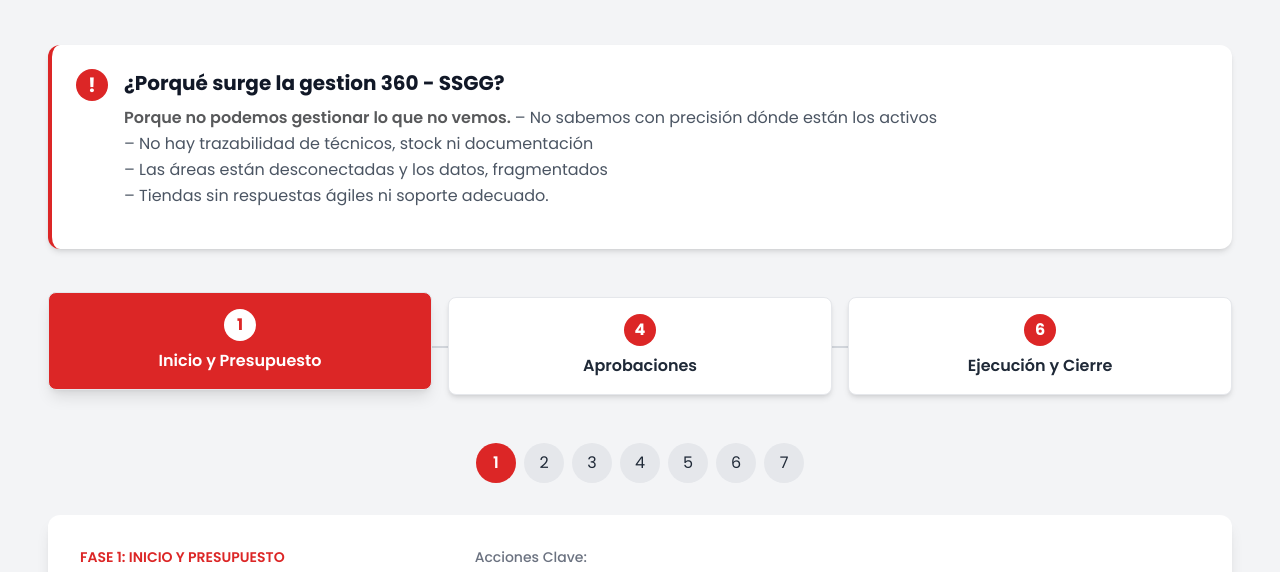
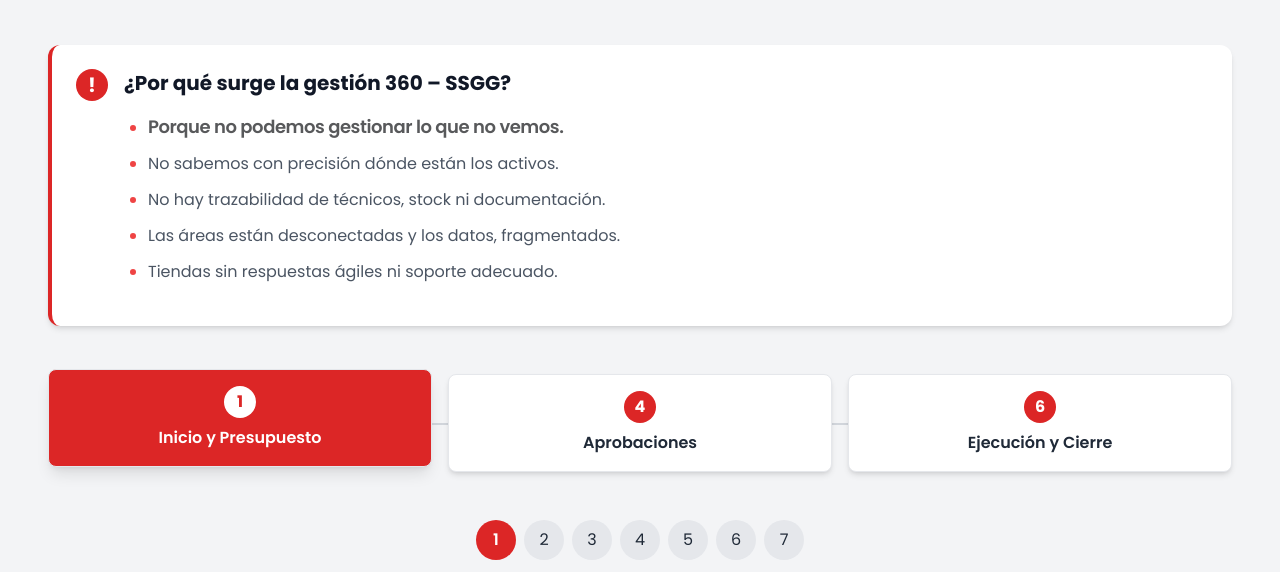
Before and after one commit to DavidDia2/PRESENTACION, a plain HTML site: page index.html in a window 1280 px wide. Shown: the part 147-719 px from the top of the page. Drawn offline with nearby package versions, Linux system fonts and the light colour scheme.

Commit message:
Update index.html

```diff
--- a/index.html
+++ b/index.html
@@ -78,18 +78,22 @@
                             class="inline-flex justify-center items-center w-8 h-8 rounded-full bg-red-600 text-white font-bold text-xl">!</span>
                     </div>
                     <div class="ml-4">
-                        <h2 class="text-xl font-bold text-gray-900 mb-2">¿Porqué surge la gestion 360 - SSGG?</h2>
-                        <p class="text-gray-600 mb-4 leading-relaxed">
-                            <span class="font-semibold text-[#58595B]">
-                                Porque no podemos gestionar lo que no vemos.
-                            </span>
+                        <h2 class="text-xl font-bold text-gray-900 mb-4">
+                            ¿Por qué surge la gestión 360 – SSGG?
+                        </h2>
 
-                            – No sabemos con precisión dónde están los activos<br>
-                            – No hay trazabilidad de técnicos, stock ni documentación<br>
-                            – Las áreas están desconectadas y los datos, fragmentados<br>
-                            – Tiendas sin respuestas ágiles ni soporte adecuado.
-                        </p>
-
+                        <ul
+                            class="text-gray-600 mb-4 leading-7 list-disc pl-6 space-y-2 marker:text-red-500 marker:text-base">
+                            <li>
+                                <span class="font-semibold text-[#58595B] text-lg tracking-tight">
+                                    Porque no podemos gestionar lo que no vemos.
+                                </span>
+                            </li>
+                            <li>No sabemos con precisión dónde están los activos.</li>
+                            <li>No hay trazabilidad de técnicos, stock ni documentación.</li>
+                            <li>Las áreas están desconectadas y los datos, fragmentados.</li>
+                            <li>Tiendas sin respuestas ágiles ni soporte adecuado.</li>
+                        </ul>
                     </div>
                 </div>
             </section>
```
